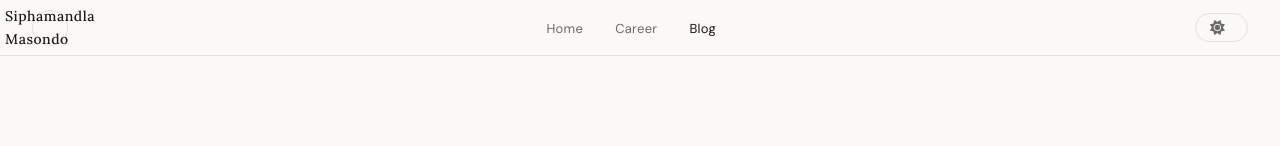
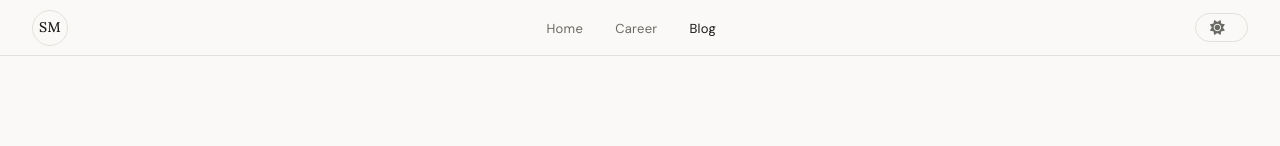
Before and after one commit to mdlban010/portfolio, a plain HTML site: page blog.html in a window 1280 px wide. Shown: the top 146 px of the page. Drawn offline with Linux system fonts and the light colour scheme.

```diff
--- a/blog.html
+++ b/blog.html
@@ -11,7 +11,7 @@
 <body>
 
 <nav>
-  <a class="nav-logo" href="index.html">Siphamandla Masondo</a>
+  <a class="nav-logo" href="index.html">SM</a>
   <ul class="nav-links">
     <li><a href="index.html">Home</a></li>
     <li><a href="career.html">Career</a></li>
```
Also changed, not shown: career.html (+1 -1 lines).
